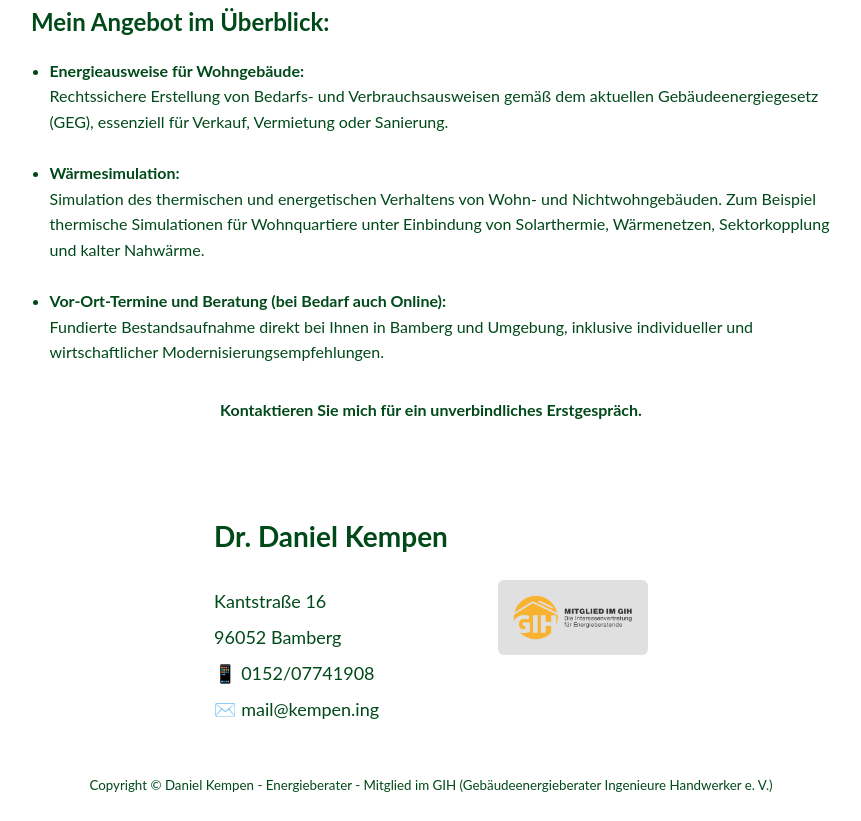
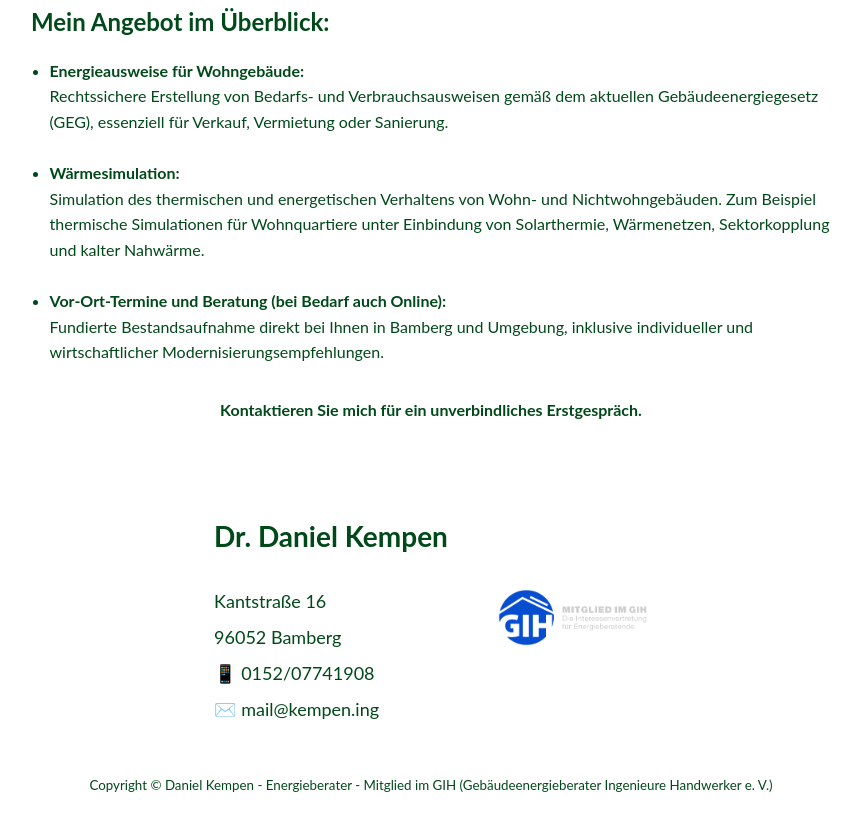
Before and after one commit to kempen-ing/kempen-ing.github.io, a plain HTML site: page index.html in a window 1280 px wide. Shown: the part 568-1389 px from the top of the page, without its empty margins (209-1070 px from the left). Drawn offline with Linux system fonts and the dark colour scheme.

Commit message:
Initial commit

```diff
--- a/styles.css
+++ b/styles.css
@@ -221,12 +221,7 @@ address {
 @media (prefers-color-scheme: dark) {
     @media (prefers-color-scheme: dark) {
     .gih-logo {
-        /* Trick: Ein Farbverlauf von hellem Grau zu hellem Grau wird vom Darkmode nicht überschrieben */
-        background-image: linear-gradient(to bottom, #e0e0e0, #e0e0e0) !important;
-
-        padding: 15px !important;      /* Gibt der schwarzen Schrift genug hellen Raum zum Rand */
-        border-radius: 6px !important;  /* Rundet die Ecken des grauen Kastens schön ab */
-        display: inline-block;          /* Sorgt dafür, dass der Kasten das Logo sauber umschließt */
+       filter: invert(1) !important;
     }
 }
 }
```
